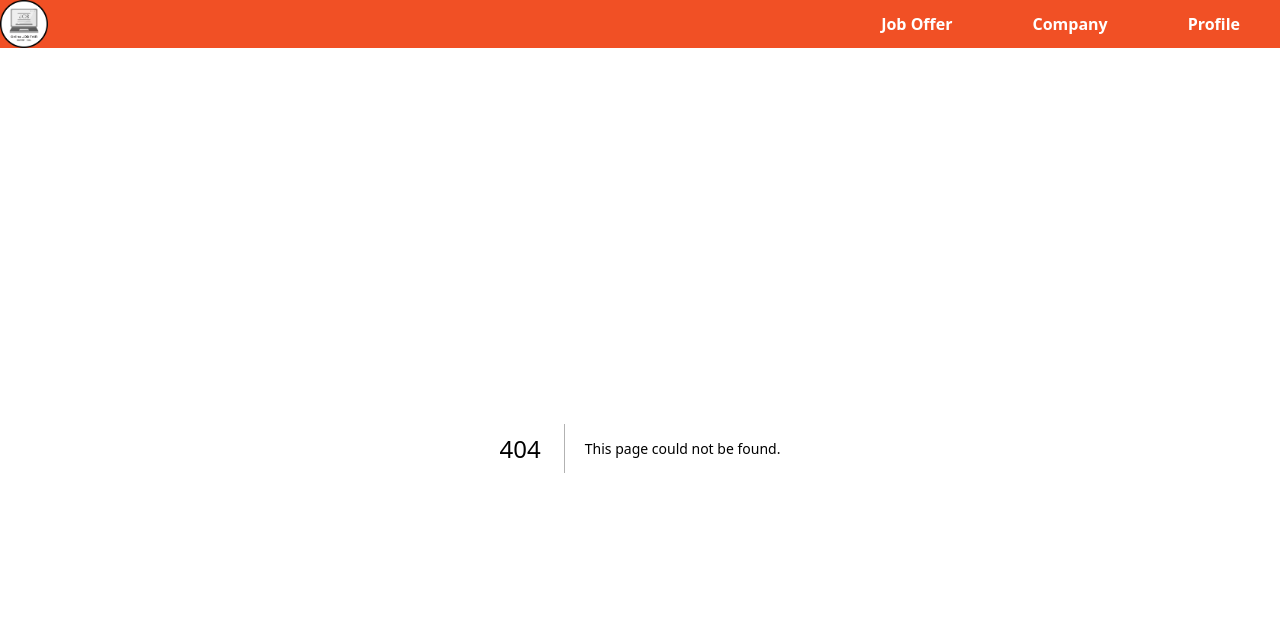
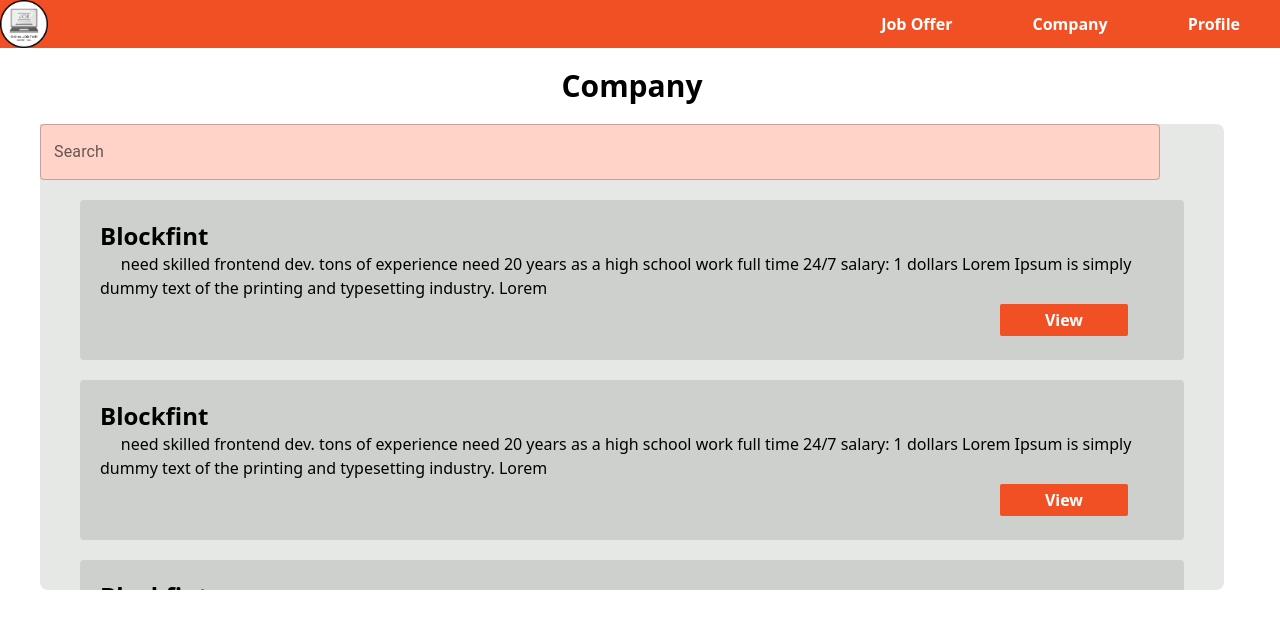
Before and after one commit to 2110503TACEDT66/swdevprac2-project-super-idol, a Next.js app: page /company in a window 1280 px wide. Before the commit this address had no page. Shown: the top 628 px of the page. Built offline with nearby package versions, Linux system fonts and the light colour scheme.

Commit message:
addCompanyAndJobofferPage

```diff
--- /dev/null
+++ b/src/app/company/page.tsx
@@ -0,0 +1,30 @@
+import { TextField } from "@mui/material"
+
+export default function jobOffer(){
+
+    const listCompany = [
+        {title:"Blockfint",address:"Saint Lotus",Tel:"0987654321",logo:"https://drive.google.com/file/d/19l9NAB9P8Lmd0GhIPavxgayEfkQtO00O/view?usp=sharing",description:"need skilled frontend dev. tons of experience need 20 years as a high school work full time 24/7 salary: 1 dollars Lorem Ipsum is simply dummy text of the printing and typesetting industry. Lorem"},
+        {title:"Blockfint",address:"Saint Lotus",Tel:"0987654321",logo:"https://drive.google.com/file/d/19l9NAB9P8Lmd0GhIPavxgayEfkQtO00O/view?usp=sharing",description:"need skilled frontend dev. tons of experience need 20 years as a high school work full time 24/7 salary: 1 dollars Lorem Ipsum is simply dummy text of the printing and typesetting industry. Lorem"},
+        {title:"Blockfint",address:"Saint Lotus",Tel:"0987654321",logo:"https://drive.google.com/file/d/19l9NAB9P8Lmd0GhIPavxgayEfkQtO00O/view?usp=sharing",description:"need skilled frontend dev. tons of experience need 20 years as a high school work full time 24/7 salary: 1 dollars Lorem Ipsum is simply dummy text of the printing and typesetting industry. Lorem"},
+    ]
+
+    return(
+        <div>
+            <div className="mt-5 m-10 w-[74rem]">
+            <div className="text-center mt-5 font-bold text-3xl">Company</div>
+            <div className="bg-[#E6E8E6] w-full mt-5 rounded-lg">
+                <TextField className="bg-[#FFD3C7] mt-7 mb-5 mx-10 w-[70rem]" label="Search" variant="outlined"></TextField>
+                <div className="interview-list-container overflow-y-auto h-[410px]">
+                    {listCompany.map((x)=>{return(
+                            <div className="bg-[#CED0CE] mx-10 my-5 p-5 rounded" >
+                                <div className="text-2xl font-bold">{x.title}</div>
+                                <div>&nbsp;&nbsp;&nbsp;&nbsp;&nbsp;{x.description}</div>
+                                <button className='my-1 ml-[900px] py-1 rounded-sm w-[10vw] bg-[#F15025] text-white font-semibold'>View</button>
+                            </div>
+                        )})}
+                </div>
+            </div>
+        </div>
+        </div>
+    )
+}
--- a/src/app/jobOffer/page.tsx
+++ b/src/app/jobOffer/page.tsx
@@ -1,7 +1,31 @@
+import { TextField } from "@mui/material"
+
 export default function jobOffer(){
+    const listInterviews = [
+        {title:"Front-End",company:"Blockfint",description:"need skilled frontend dev. tons of experience need 20 years as a high school work full time 24/7 salary: 1 dollars Lorem Ipsum is simply dummy text of the printing and typesetting industry. Lorem"},
+        {title:"Back-End",company:"Blockfint",description:"need skilled frontend dev. tons of experience need 20 years as a high school work full time 24/7 salary: 1 dollars Lorem Ipsum is simply dummy text of the printing and typesetting industry. Lorem"},
+        {title:"UX/UI",company:"Blockfint",description:"need skilled frontend dev. tons of experience need 20 years as a high school work full time 24/7 salary: 1 dollars Lorem Ipsum is simply dummy text of the printing and typesetting industry. Lorem"},
+    ]
+
     return(
         <div>
+            <div className="mt-5 m-10 w-[74rem]">
+            <div className="text-center mt-5 font-bold text-3xl">Job offer</div>
+            <div className="bg-[#E6E8E6] w-full mt-5 rounded-lg">
+                <TextField className="bg-[#FFD3C7] mt-7 mb-5 mx-10 w-[70rem]" label="Search" variant="outlined"></TextField>
+                <div className="interview-list-container overflow-y-auto h-[410px]">
+                    {listInterviews.map((x)=>{return(
+                            <div className="bg-[#CED0CE] mx-10 my-5 p-5 rounded" >
+                                <div className="text-2xl font-bold">{x.title}</div>
+                                <div className="font-bold">&nbsp;&nbsp;{x.company}</div>
+                                <div>&nbsp;&nbsp;&nbsp;&nbsp;&nbsp;{x.description}</div>
+                                <button className='my-1 ml-[900px] py-1 rounded-sm w-[10vw] bg-[#F15025] text-white font-semibold'>View</button>
+                            </div>
+                        )})}
+                </div>
 
+            </div>
+        </div>
         </div>
     )
 }
--- a/src/components/InterviewSection.tsx
+++ b/src/components/InterviewSection.tsx
@@ -1,6 +1,7 @@
 import { TextField } from "@mui/material"
 
 export default function InterviewSection(){
+
     const listInterviews = [
         {title:"Front-End",company:"Blockfint",description:"need skilled frontend dev. tons of experience need 20 years as a high school work full time 24/7 salary: 1 dollars Lorem Ipsum is simply dummy text of the printing and typesetting industry. Lorem"},
         {title:"Back-End",company:"Blockfint",description:"need skilled frontend dev. tons of experience need 20 years as a high school work full time 24/7 salary: 1 dollars Lorem Ipsum is simply dummy text of the printing and typesetting industry. Lorem"},
```
